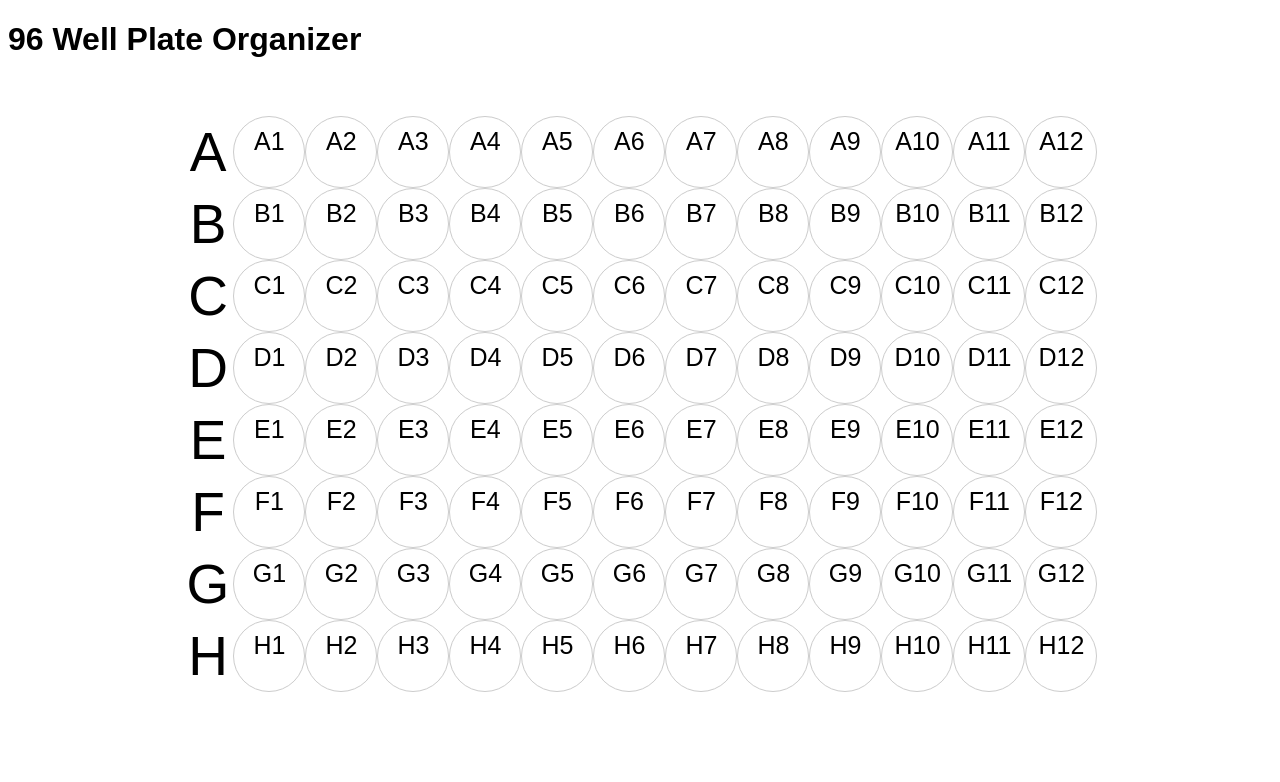
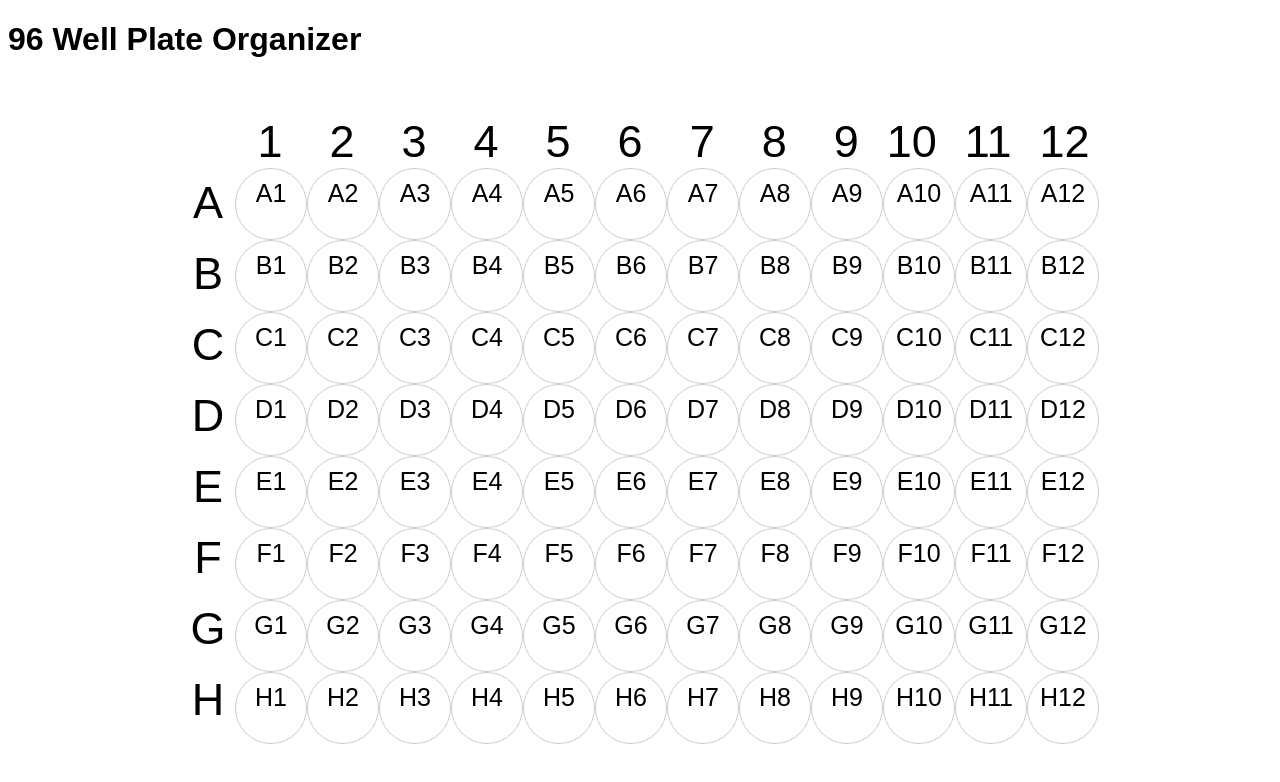
Before and after one commit to cbovest/well-plate-organizer, a plain HTML site: page index.html in a window 1280 px wide. Drawn offline with Linux system fonts and the light colour scheme.

Commit message:
Added top number labels and aligned them with the corresponding wells.

```diff
--- a/dist/index.js
+++ b/dist/index.js
@@ -21,25 +21,38 @@ function generateRowLabels() {
     const rowLabels = ["A", "B", "C", "D", "E", "F", "G", "H"];
     return rowLabels;
 }
-// Display everything together on page
+//Create div for top number labels
+const numberLabels = [" 1", " 2", " 3", "4", "5", "6", "7", "8", "9", "10", "11", "12"];
+//Make divs for number labels//////////////////////////////////
+const numberLabelDiv = document.createElement('div');
+numberLabelDiv.className = 'number-label-div';
+numberLabels.forEach(digitlabel => {
+    const digitlabelDiv = document.createElement('div');
+    digitlabelDiv.className = 'digitlabel';
+    digitlabelDiv.textContent = digitlabel;
+    numberLabelDiv.appendChild(digitlabelDiv);
+});
+//Make container div to hold row labels and well plate
+const flexContainer = document.createElement('div');
+flexContainer.className = 'flex-container';
+//Create container div for well rows
+const wellRowsContainer = document.createElement('div');
+wellRowsContainer.className = 'row-container';
+// Display wells and row labels together on page
 function renderWellPlate(wells, rowLabels) {
     const appDiv = document.getElementById('app');
     if (appDiv) {
         appDiv.innerHTML = ''; // Clear previous content
         const wellsPerRow = 12;
-        // Render row labels
+        //Make divs for row labels
         const rowLabelDiv = document.createElement('div');
-        rowLabelDiv.className = 'row-labels';
+        rowLabelDiv.className = 'row-label-div';
         rowLabels.forEach(label => {
             const labelDiv = document.createElement('div');
             labelDiv.className = 'label';
             labelDiv.textContent = label;
             rowLabelDiv.appendChild(labelDiv);
         });
-        appDiv.insertBefore(rowLabelDiv, appDiv.firstChild);
-        //Create container div for well rows
-        const wellRowsContainer = document.createElement('div');
-        wellRowsContainer.className = 'row-container';
         // Create rows and columns for the well plate
         for (let i = 0; i < wells.length; i += wellsPerRow) {
             const rowDiv = document.createElement('div');
@@ -61,7 +74,10 @@ function renderWellPlate(wells, rowLabels) {
             });
             wellRowsContainer.appendChild(rowDiv);
         }
-        appDiv.appendChild(wellRowsContainer);
+        flexContainer.appendChild(rowLabelDiv);
+        flexContainer.appendChild(wellRowsContainer);
+        appDiv.appendChild(numberLabelDiv);
+        appDiv.appendChild(flexContainer);
         appDiv.className = 'app';
     }
 }
--- a/style.css
+++ b/style.css
@@ -3,6 +3,10 @@ body {
 }
 
 .app {
+    justify-content: center;
+}
+
+.flex-container {
     display: flex;
     align-items: flex-start;
     justify-content: center;
@@ -28,14 +32,34 @@ body {
     flex-direction: column;
 }
 
-.row-labels {
+.row-label-div {
     display: flex;
     flex-direction: column;
     align-items: center;
     height: 570px;
-    font-size: 55px;
+    font-size: 45px;
 }
 
 .label {
-    padding: 4px;
+    padding: 9.5px;
 }
+
+.number-label-div {
+    margin: auto;
+    display: flex;
+    flex-direction: row;
+    justify-content: center;
+    font-size: 45px;
+    padding-left: 20px;
+}
+
+.digitlabel {
+    text-align: right;
+    padding-left: 47px;
+}
+
+.digitlabel:nth-child(10),
+.digitlabel:nth-child(11),
+.digitlabel:nth-child(12){
+    padding-left: 28px;
+}
```
Also changed, not shown: 1 other file.
